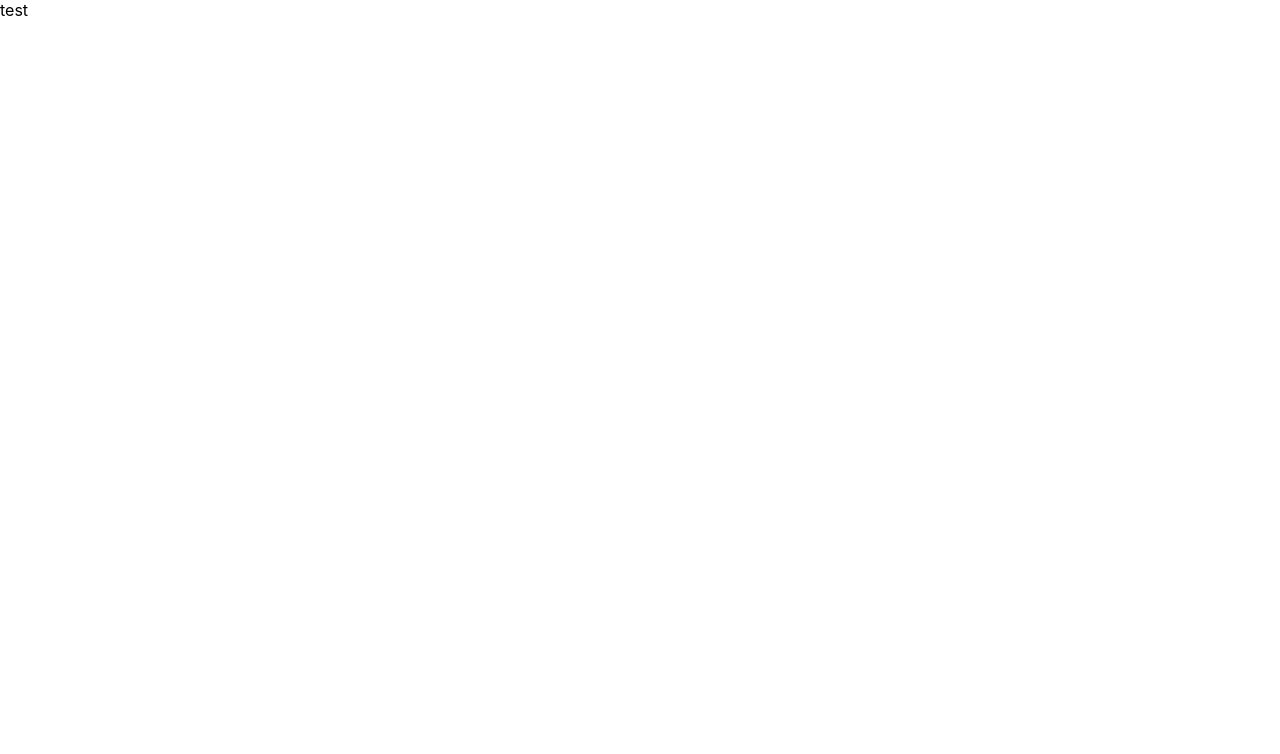
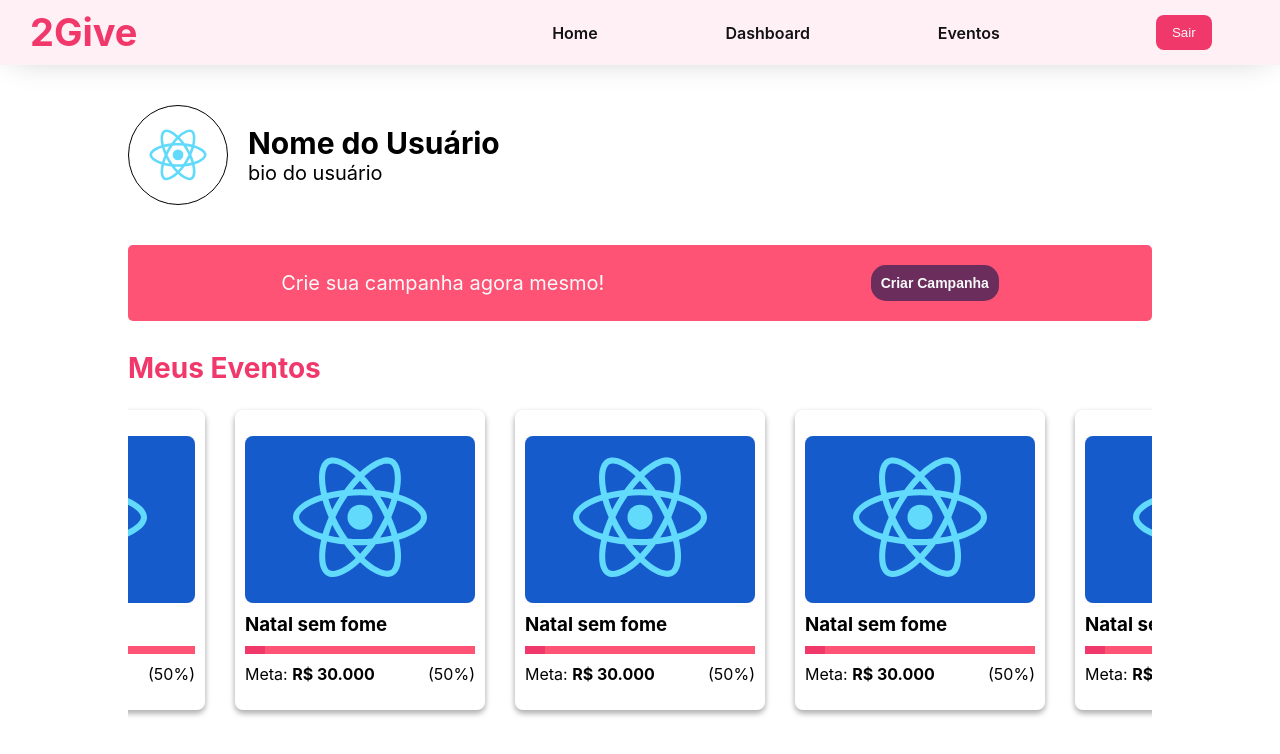
Before and after one commit to JuniorSantos05/2Give, a React (Create React App) app: page / in a window 1280 px wide. Shown: the top 754 px of the page. Built offline with nearby package versions, Linux system fonts and the light colour scheme.

Commit message:
add template dekstop feature/userPage

```diff
--- /dev/null
+++ b/src/components/CardUserPage/index.tsx
@@ -0,0 +1,22 @@
+import logo from "../../../src/logo.svg";
+import { CardEvents } from "./styled";
+
+export const CardUserPage = () => {
+  return (
+    <CardEvents>
+      <figure>
+        <img src={logo} alt="imagem da campanha" />
+      </figure>
+      <h3>Natal sem fome</h3>
+      <div className="container">
+        <div className="progress-bar"></div>
+      </div>
+      <div>
+        <span>
+          Meta: <strong>R$ 30.000</strong>
+        </span>
+        <p>(50%)</p>
+      </div>
+    </CardEvents>
+  );
+};
--- /dev/null
+++ b/src/components/CardUserPage/styled.ts
@@ -0,0 +1,50 @@
+import styled from "styled-components";
+import { colors } from "../../styles/Global/colors";
+
+export const CardEvents = styled.li`
+  display: flex;
+  flex-direction: column;
+  justify-content: center;
+
+  gap: 10px;
+
+  min-width: 250px;
+  height: 300px;
+
+  margin: 25px 10px;
+  padding: 10px;
+
+  border-radius: 8px;
+
+  box-shadow: rgba(0, 0, 0, 0.16) 0px 3px 6px, rgba(0, 0, 0, 0.23) 0px 3px 6px;
+  figure {
+    border-radius: 8px;
+
+    background-color: ${colors.colorInformation};
+  }
+
+  div {
+    display: flex;
+    justify-content: space-between;
+  }
+
+  .container {
+    height: 8px;
+    background-color: ${colors.colorPrimarySoft};
+    position: relative;
+  }
+  .container .progress-bar {
+    position: absolute;
+    height: 100%;
+    background-color: ${colors.colorPrimary};
+    animation: progress-animation 5s infinite;
+  }
+  @keyframes progress-animation {
+    0% {
+      width: 0%;
+    }
+    100% {
+      width: 100%;
+    }
+  }
+`;
--- /dev/null
+++ b/src/components/HeaderUserPage/index.tsx
@@ -0,0 +1,26 @@
+import { Link } from "react-router-dom";
+import StylerHeaderUser from "./style";
+
+export const HeaderUserPage = () => {
+  return (
+    <StylerHeaderUser>
+      <h1>2Give</h1>
+      <nav>
+        <ul>
+          <li>
+            <Link to={""}>Home</Link>
+          </li>
+          <li>
+            {" "}
+            <Link to={""}>Dashboard</Link>
+          </li>
+          <li>
+            {" "}
+            <Link to={""}>Eventos</Link>
+          </li>
+        </ul>
+        <button>Sair</button>
+      </nav>
+    </StylerHeaderUser>
+  );
+};
--- /dev/null
+++ b/src/components/HeaderUserPage/style.ts
@@ -0,0 +1,69 @@
+import styled from "styled-components";
+import { colors } from "../../styles/Global/colors";
+
+const StylerHeaderUser = styled.header`
+  display: flex;
+  justify-content: space-between;
+  align-items: center;
+
+  background-color: #fff0f6;
+
+  padding: 10px 30px;
+
+  box-shadow: 0px 4px 32px -12px rgba(0, 0, 0, 0.25);
+
+  h1 {
+    font-weight: 700;
+    font-size: 38px;
+    line-height: 45px;
+
+    color: ${colors.colorPrimary};
+  }
+
+  nav {
+    width: 70%;
+    display: flex;
+    justify-content: space-evenly;
+
+    ul {
+      width: 80%;
+
+      display: flex;
+      justify-content: space-evenly;
+      align-items: center;
+
+      gap: 10px;
+
+      li {
+        font-weight: 600;
+        font-size: 16px;
+      }
+      a {
+        transition: all 0.3s;
+
+        color: ${colors.colorGrey4};
+
+        :hover {
+          color: ${colors.colorPrimary};
+        }
+      }
+    }
+
+    button {
+      padding: 10px 16px;
+
+      border-radius: 8px;
+
+      background-color: ${colors.colorPrimary};
+      color: ${colors.colorGrey0};
+
+      transition: all 0.3s;
+
+      :hover {
+        background-color: ${colors.colorPrimarySoft};
+      }
+    }
+  }
+`;
+
+export default StylerHeaderUser;
--- /dev/null
+++ b/src/pages/UserPage/index.tsx
@@ -0,0 +1,38 @@
+import { HeaderUserPage } from "../../components/HeaderUserPage";
+import { DivCampaign, SectionEvents, UserSection } from "./styled";
+import "./style.css";
+import { CardUserPage } from "../../components/CardUserPage";
+import logo from "../../../src/logo.svg";
+
+export const UserPage = () => {
+  return (
+    <div>
+      <HeaderUserPage />
+      <main>
+        <UserSection>
+          <figure>
+            <img src={logo} alt="foto de perfil" />
+          </figure>
+          <div>
+            <h2>Nome do Usuário</h2>
+            <span>bio do usuário</span>
+          </div>
+        </UserSection>
+        <DivCampaign>
+          <h2>Crie sua campanha agora mesmo!</h2>
+          <button>Criar Campanha</button>
+        </DivCampaign>
+        <SectionEvents>
+          <h2>Meus Eventos</h2>
+          <ul>
+            <CardUserPage />
+            <CardUserPage />
+            <CardUserPage />
+            <CardUserPage />
+            <CardUserPage />
+          </ul>
+        </SectionEvents>
+      </main>
+    </div>
+  );
+};
--- /dev/null
+++ b/src/pages/UserPage/style.css
@@ -0,0 +1,17 @@
+main {
+
+    height: 100vh;
+    width: 80vw;
+
+    margin: 0 auto;
+}
+
+ul {
+
+    display: flex;
+    justify-content: center;
+
+    gap: 10px;
+
+    overflow-x: auto;
+}
--- /dev/null
+++ b/src/pages/UserPage/styled.ts
@@ -0,0 +1,77 @@
+import styled from "styled-components";
+import { colors } from "../../styles/Global/colors";
+
+export const UserSection = styled.section`
+  display: flex;
+  align-items: center;
+
+  margin: 40px 0px;
+
+  gap: 20px;
+
+  figure {
+    width: 100px;
+    height: 100px;
+
+    display: flex;
+    justify-content: center;
+
+    border-radius: 50%;
+    border: 1px solid black;
+
+    img {
+      width: 100%;
+    }
+  }
+
+  h2 {
+    font-weight: 700;
+    font-size: 30px;
+  }
+
+  span {
+    font-weight: 400;
+    font-size: 20px;
+  }
+`;
+
+export const DivCampaign = styled.div`
+  display: flex;
+  justify-content: space-around;
+  align-items: center;
+
+  padding: 20px;
+
+  border-radius: 5px;
+
+  background-color: ${colors.colorPrimarySoft};
+
+  h2 {
+    font-size: 20px;
+    font-weight: 400;
+
+    color: ${colors.colorGrey0};
+  }
+
+  button {
+    font-weight: 700;
+    font-size: 14px;
+
+    border-radius: 15px;
+
+    padding: 10px;
+
+    background-color: #6b2d5c;
+    color: ${colors.colorGrey0};
+  }
+`;
+
+export const SectionEvents = styled.section`
+  margin: 30px 0;
+  h2 {
+    font-weight: 700;
+    font-size: 28px;
+
+    color: ${colors.colorPrimary};
+  }
+`;
--- a/src/routes/index.tsx
+++ b/src/routes/index.tsx
@@ -1,9 +1,10 @@
 import { Routes, Route } from "react-router-dom";
+import { UserPage } from "../pages/UserPage";
 
 const RoutesMain = () => {
   return (
     <Routes>
-      <Route path="/" element={"test"} />
+      <Route path="/" element={<UserPage />} />
     </Routes>
   );
 };
```
Also changed, not shown: package.json (+5 -2 lines), 1 other file (tests, documents, lock files or other folders).
